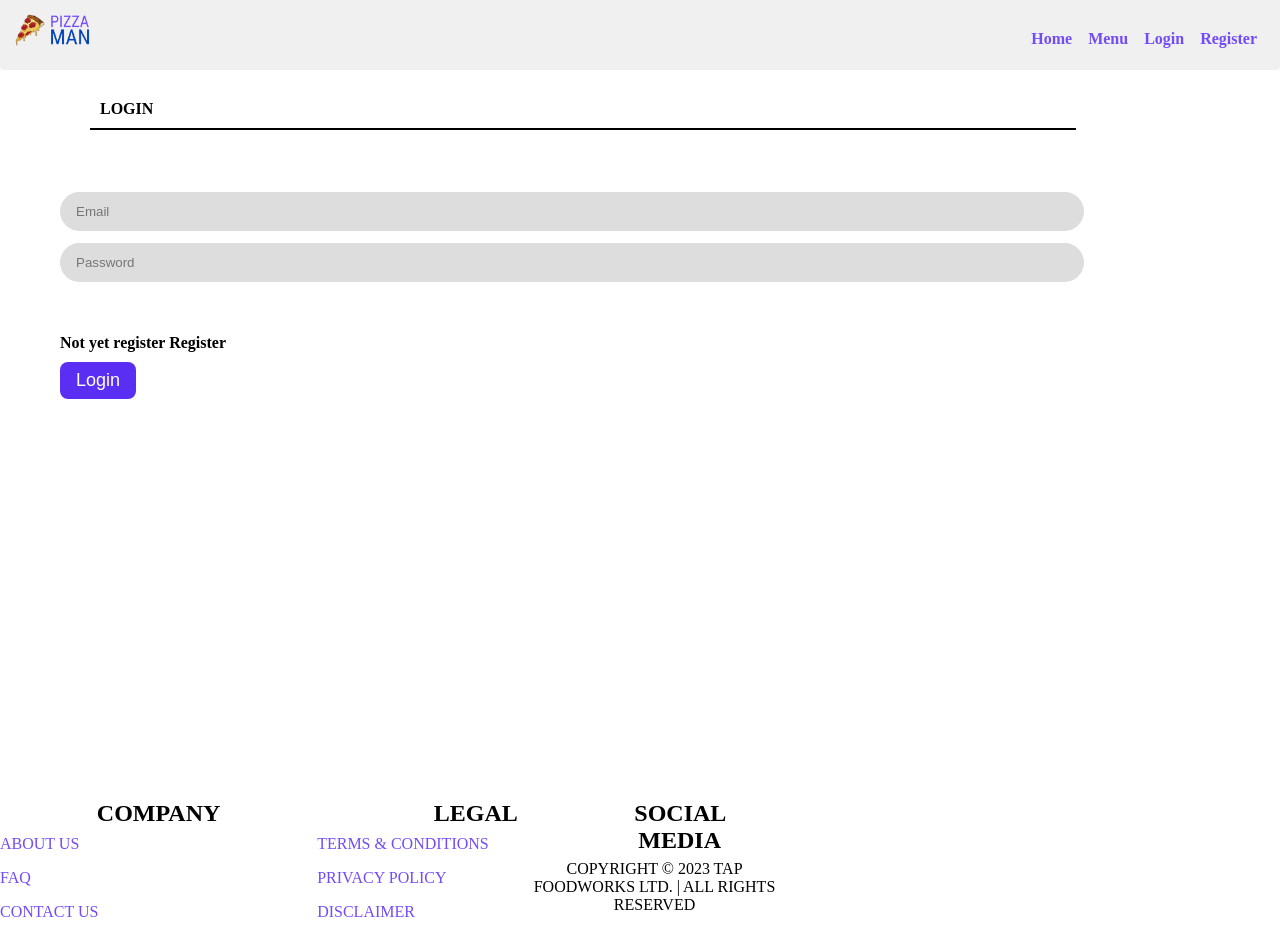
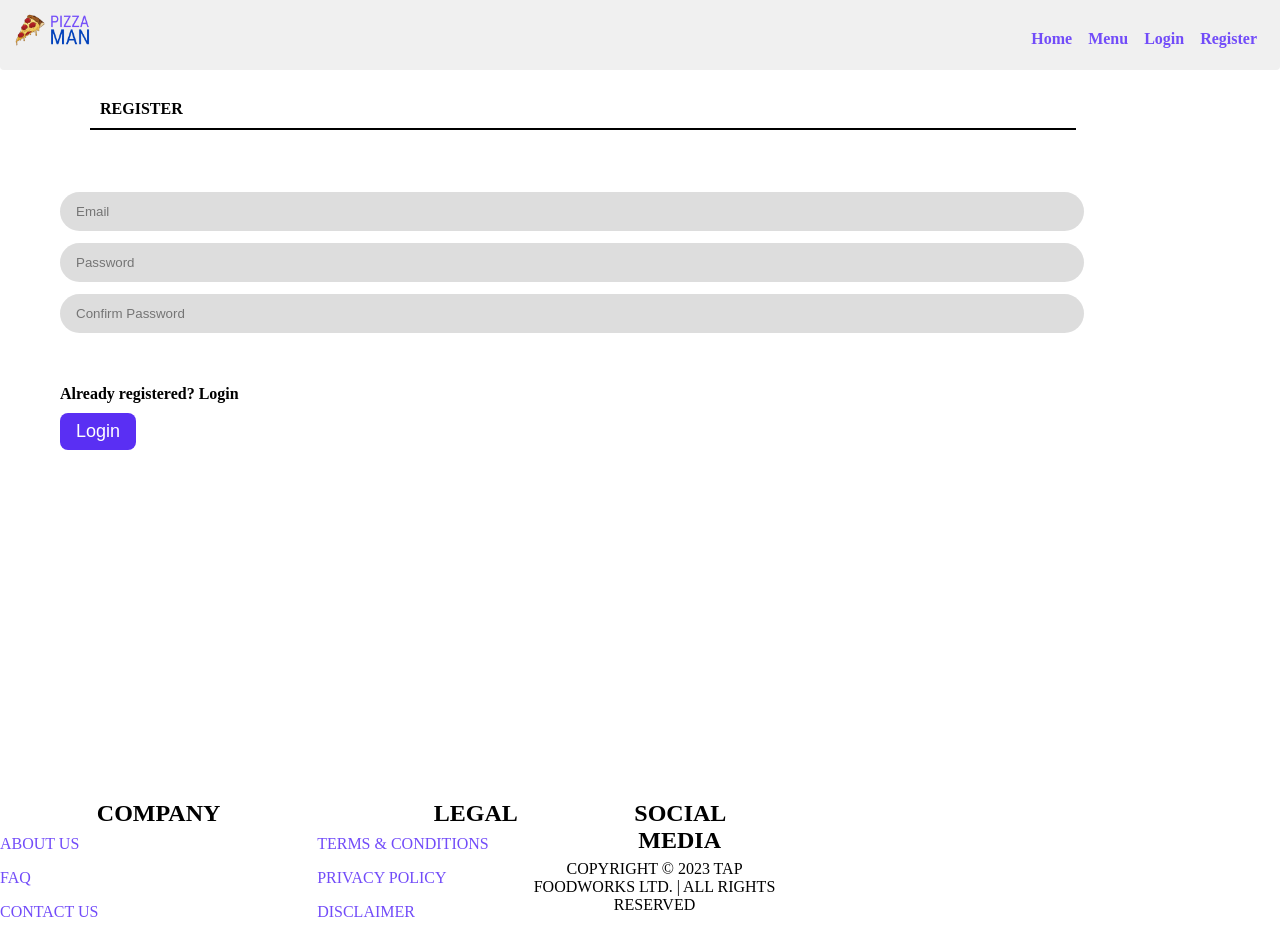
Before and after one commit to ronkips/Pizza-inn, a Next.js app: page / in a window 1280 px wide. Built offline with nearby package versions, Linux system fonts and the light colour scheme.

Commit message:
updated the register page

```diff
--- a/src/components/App.js
+++ b/src/components/App.js
@@ -3,13 +3,15 @@ import Layout from "./Layout";
 import Home from "./Characters/Home";
 import Spinner from "./Spinner";
 import Login from "./Auth/Login";
+import Register from "./Auth/Register";
 
 const App = () => {
   return (
     <>
       <Layout>
         {/* <Home /> */}
-        <Login />
+        {/* <Login /> */}
+        <Register />
       </Layout>
     </>
   );
--- a/src/components/Auth/LoginForm.jsx
+++ b/src/components/Auth/LoginForm.jsx
@@ -22,7 +22,8 @@ const LoginForm = () => {
           type="password"
         />
         <p className={style.Span}>
-          Not yet register <Link href={"/register"}>Register</Link>
+          Not yet register
+          <Link href={"/components/Auth/Register"}>Register</Link>
         </p>
         <button className={style.Btn}>Login</button>
       </form>
--- a/src/components/Auth/Register.jsx
+++ b/src/components/Auth/Register.jsx
@@ -0,0 +1,44 @@
+import React, { useState } from "react";
+import style from "../../styles/Auth.module.css";
+import Input from "../Input";
+import Link from "next/link";
+
+const Register = () => {
+  const [email, setEmail] = useState("");
+  const [password, setPassword] = useState("");
+  const [passwordConfirm, setPasswordConfirm] = useState("");
+
+  return (
+    <div className={style.PageBody}>
+      <span className={style.PageTitle}>Register</span>
+      <div className={style.HR}></div>
+      <form>
+        <Input
+          val={email}
+          onChangeFunc={setEmail}
+          placeholder="Email"
+          type="email"
+        />
+        <Input
+          val={passwordConfirm}
+          onChangeFunc={setPasswordConfirm}
+          placeholder="Password"
+          type="password"
+        />
+        <Input
+          val={password}
+          onChangeFunc={setPassword}
+          placeholder="Confirm Password"
+          type="password"
+        />
+        <p className={style.Span}>
+          Already registered? {""}
+          <Link href={"/components/Auth/Register"}>Login</Link>
+        </p>
+        <button className={style.Btn}>Login</button>
+      </form>
+    </div>
+  );
+};
+
+export default Register;
--- a/src/styles/globals.css
+++ b/src/styles/globals.css
@@ -4,10 +4,7 @@
   --font-mono: ui-monospace, Menlo, Monaco, 'Cascadia Mono', 'Segoe UI Mono',
     'Roboto Mono', 'Oxygen Mono', 'Ubuntu Monospace', 'Source Code Pro',
     'Fira Mono', 'Droid Sans Mono', 'Courier New', monospace;
-
-
 }
-
 
 body {
   color: rgb(var(--foreground-rgb));
@@ -41,3 +38,30 @@ body {
   max-width: 100vw;
   overflow-x: hidden;
 }
+
+.PageBody {
+  top: 0;
+  left: 0;
+  height: 100vh;
+  width: 100vw;
+  /* padding-top: 5px; */
+  /* margin-top: 10px; */
+  /* padding-top: 2px; */
+}
+/* page title */
+.PageTitle {
+  position: relative;
+  font-weight: bold;
+  top: 100px;
+  text-transform: uppercase;
+  left: 100px;
+}
+
+.HR {
+  position: relative;
+  width: 77%;
+  top: 110px;
+  background-color: #000;
+  height: 2px;
+  left: 90px;
+}
```
